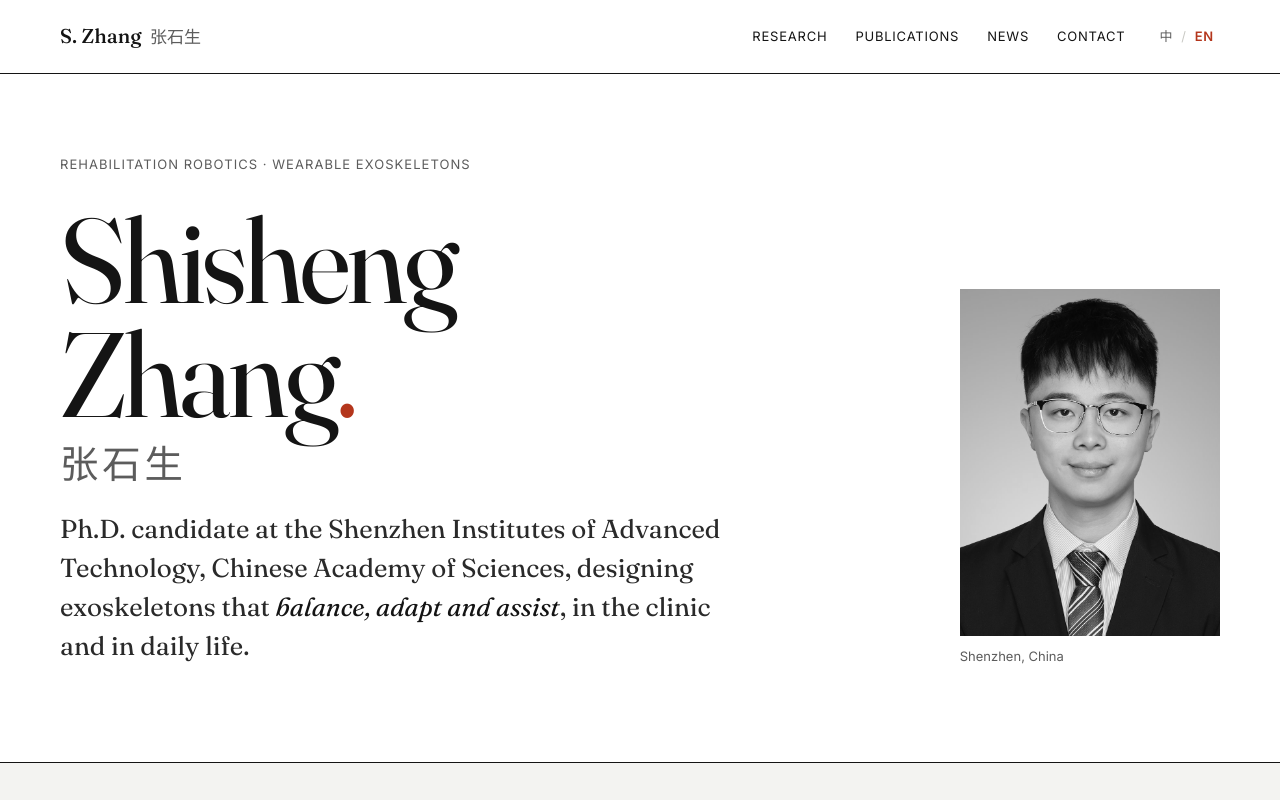
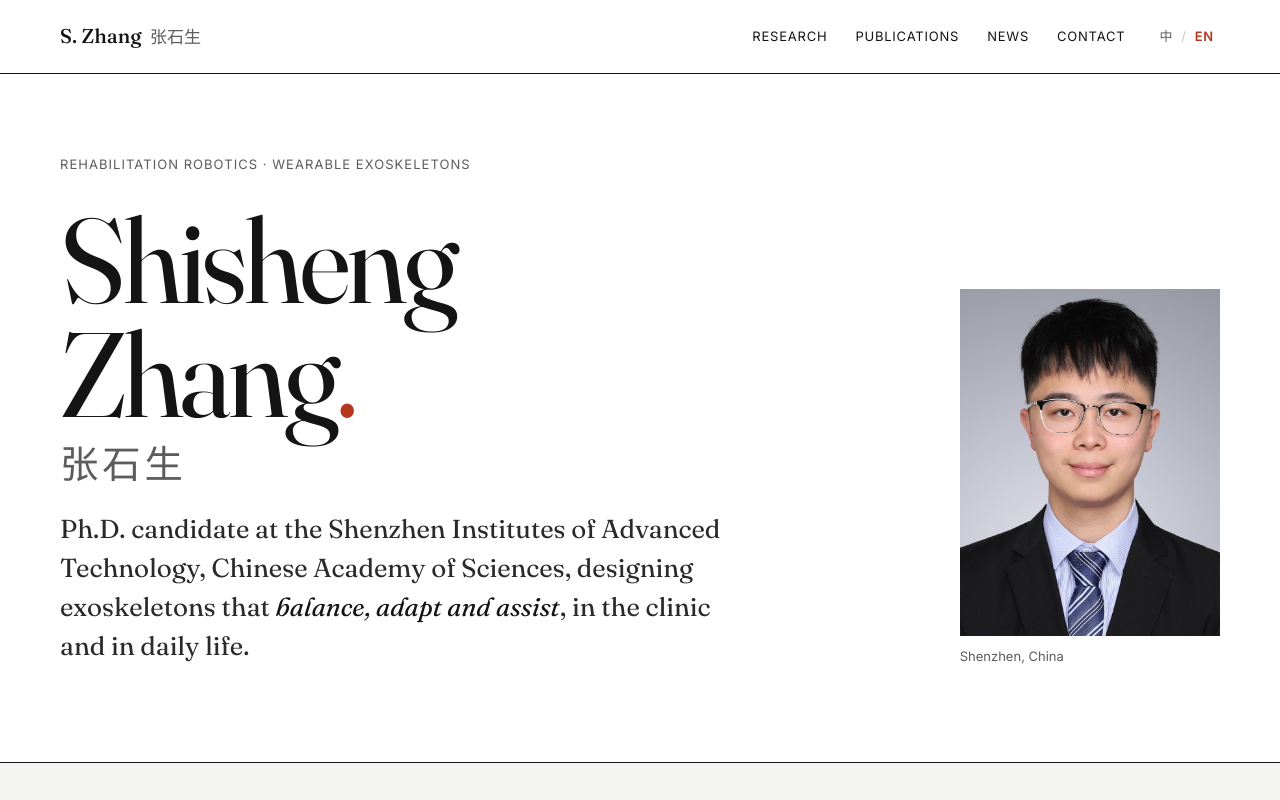
Before and after one commit to zhangss-0817/zhangss-0817.github.io, a plain HTML site: page index.html in a window 1280 px wide. Shown: the top 800 px of the page. Drawn offline with Linux system fonts and the light colour scheme.

Commit message:
Update style.css

```diff
--- a/assets/css/style.css
+++ b/assets/css/style.css
@@ -57,8 +57,7 @@ p { margin: 0; }
 .lead { font-family: var(--serif); font-size: clamp(20px, 2.2vw, 26px); line-height: 1.5; color: var(--ink-2); max-width: 680px; }
 .lead em { font-style: italic; color: var(--ink); }
 .portrait { flex: 1 1 260px; max-width: 340px; margin: 0; display: flex; flex-direction: column; gap: 10px; }
-.portrait img { width: 100%; aspect-ratio: 3 / 4; object-fit: cover; filter: grayscale(100%); transition: filter 0.4s ease; }
-.portrait img:hover { filter: grayscale(0%); }
+.portrait img { width: 100%; aspect-ratio: 3 / 4; object-fit: cover; }
 .portrait figcaption { font-size: 13px; color: var(--muted); }
 
 /* ===== Research ===== */
```
